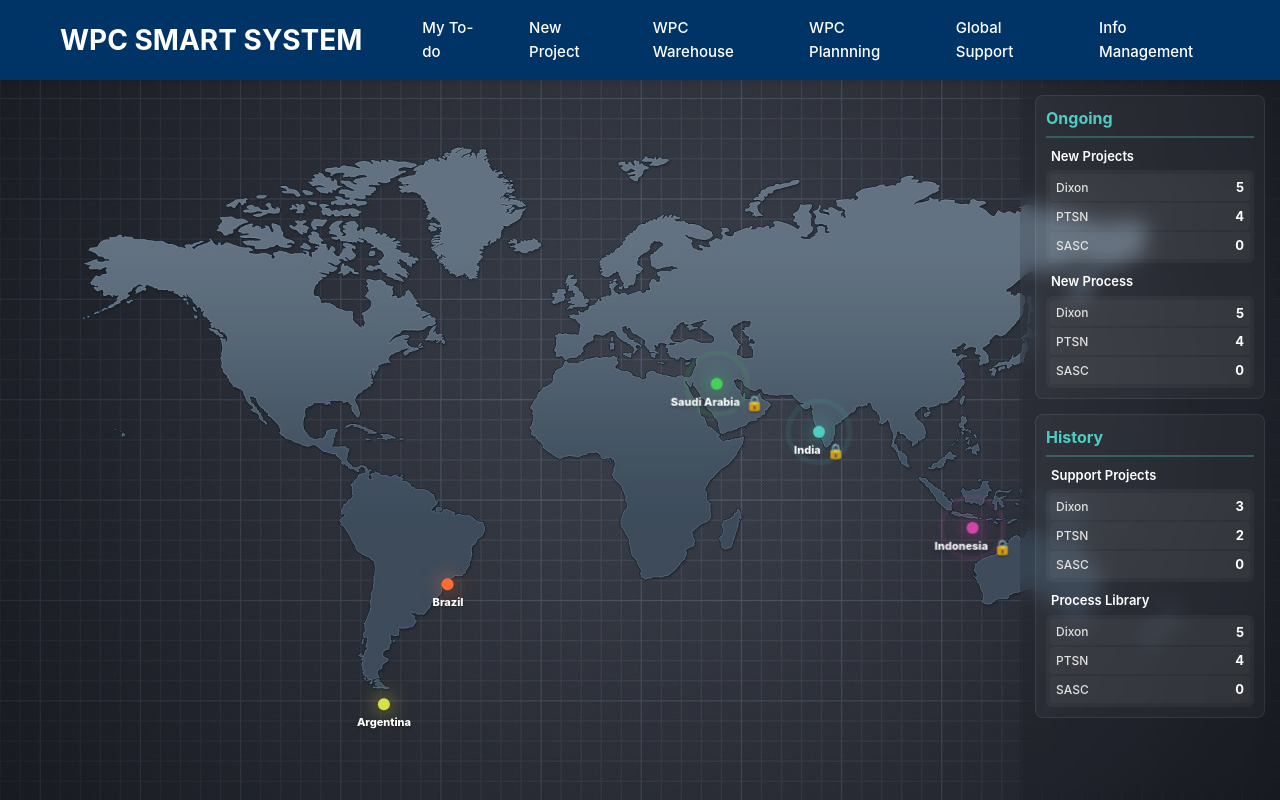
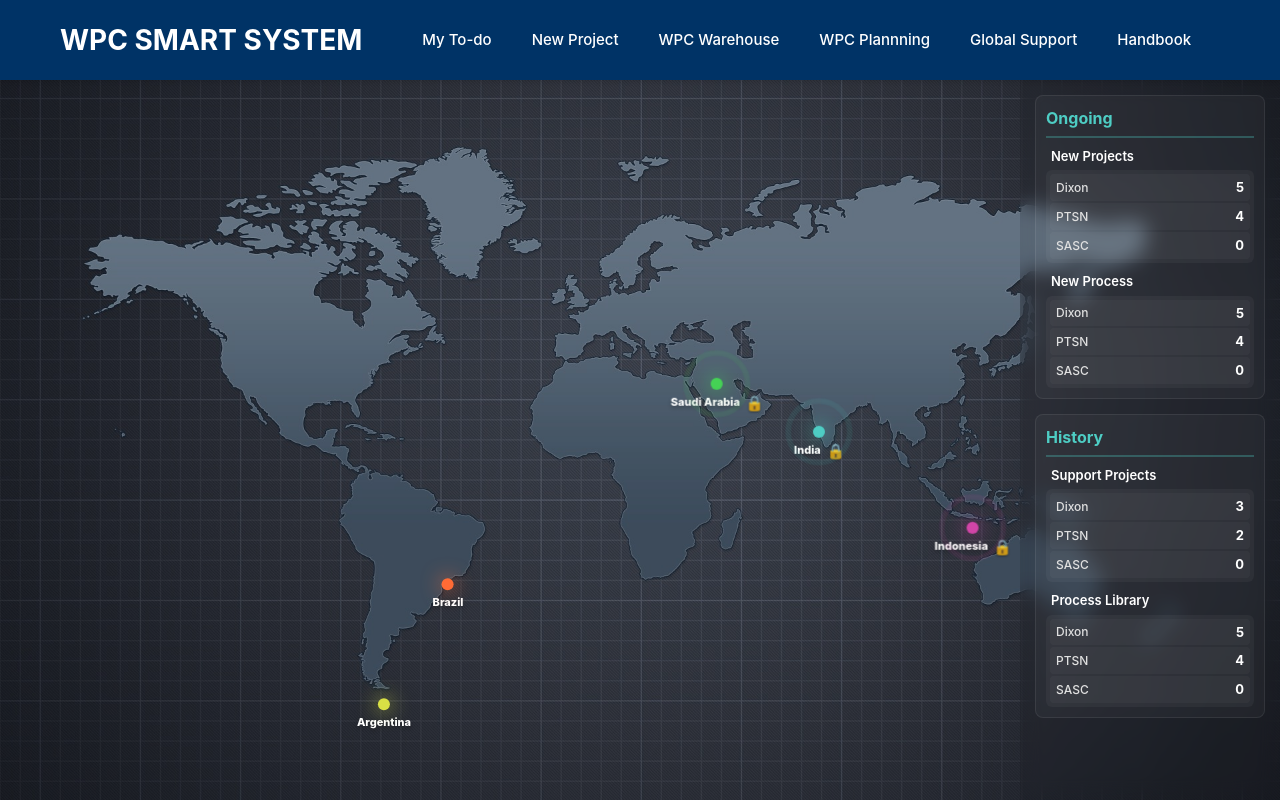
Before and after one commit to lanxiaoxing/AiFactory, a React (Vite) app: page / in a window 1280 px wide. Built offline with nearby package versions, Linux system fonts and the light colour scheme.

Commit message:
feat: update menu

```diff
--- a/src/components/Header/index.tsx
+++ b/src/components/Header/index.tsx
@@ -4,6 +4,7 @@ import ProjectsTablePopup from '../ProjectsTablePopup';
 
 interface MenuItem {
   title: string;
+  link?: string;
 }
 
 const Header: React.FC = () => {
@@ -27,7 +28,8 @@ const Header: React.FC = () => {
       title: 'Global Support'
     },
     {
-      title: 'Info Management'
+      title: 'Handbook',
+      link: 'https://app.powerbi.com/'
     }
   ];
 
@@ -39,8 +41,12 @@ const Header: React.FC = () => {
     setActiveMenu(null);
   };
 
-  const handleMenuClick = (title: string) => {
-    if (title === 'Projects') {
+  const handleMenuClick = (item: MenuItem) => {
+    if (item.link) {
+      window.open(item.link, '_blank');
+      return;
+    }
+    if (item.title === 'Projects') {
       setShowProjectsTable(true);
     }
   };
@@ -62,7 +68,7 @@ const Header: React.FC = () => {
               >
                 <span
                   className={styles.menuTitle}
-                  onClick={() => handleMenuClick(item.title)}
+                  onClick={() => handleMenuClick(item)}
                   style={{ cursor: 'pointer' }}
                 >
                   {item.title}
```
